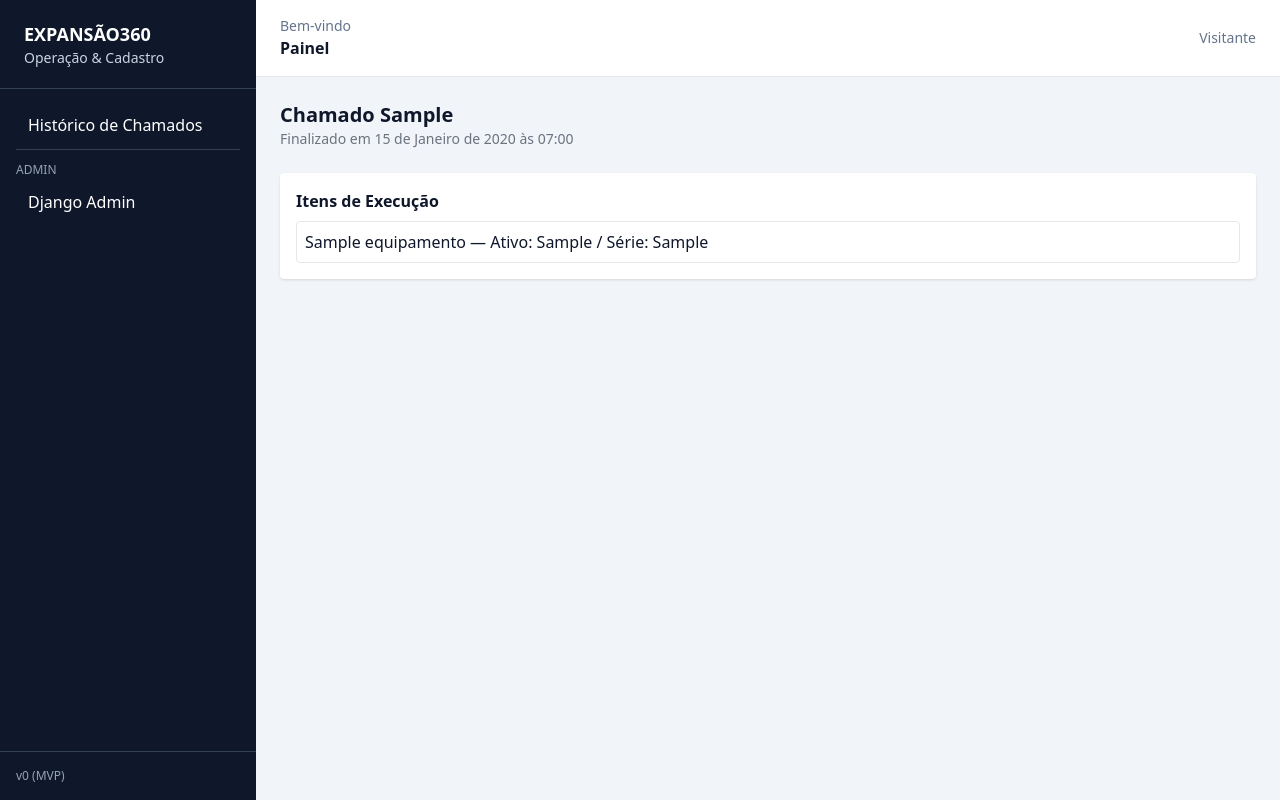
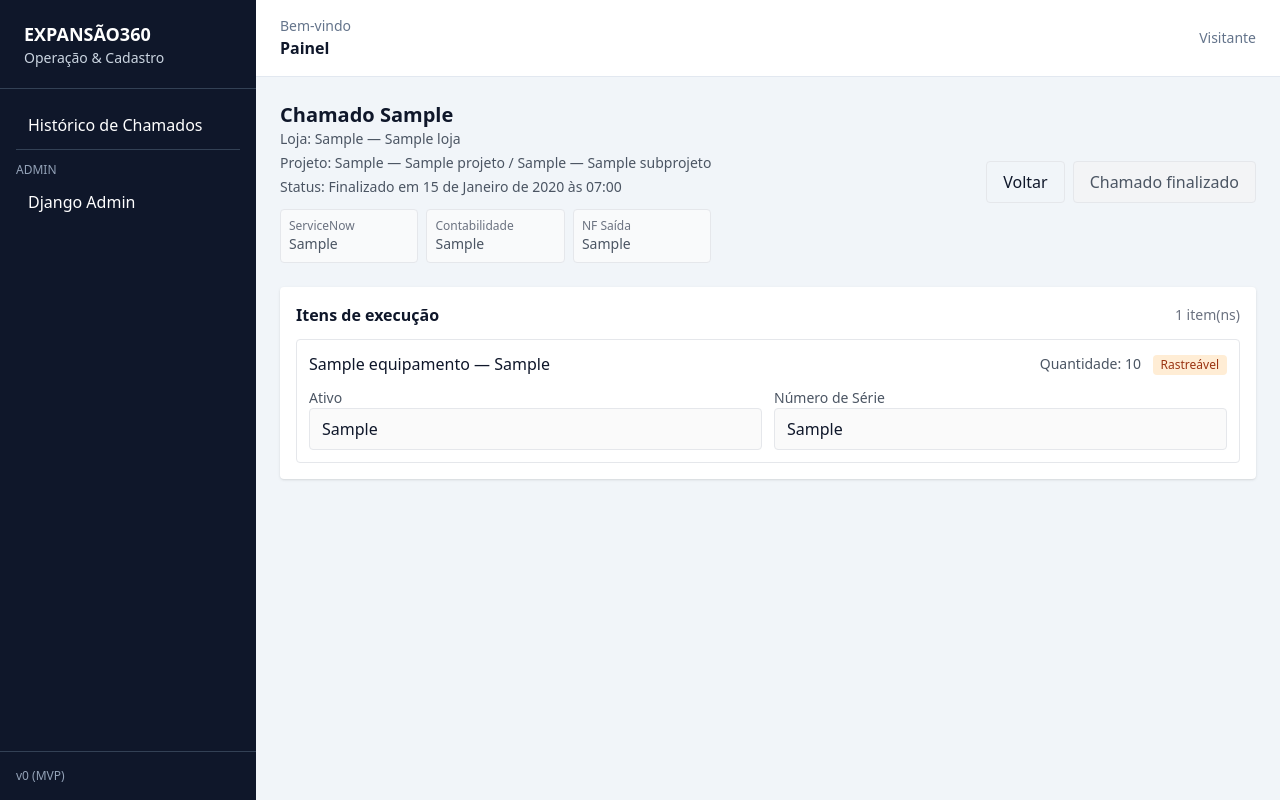
Before and after one commit to JonasFarias93/expansao360, a Django app: page /execucao/chamado/1/ in a window 1280 px wide. Run offline with Django 5.2, Linux system fonts and the light colour scheme; tables that the repository leaves empty hold one stand-in row (values such as "Sample post"); some libraries are stand-ins or nearby versions.

Commit message:
feat(web): permitir edição dos itens no detalhe do chamado

```diff
--- a/web/execucao/templates/execucao/chamado_detalhe.html
+++ b/web/execucao/templates/execucao/chamado_detalhe.html
@@ -2,44 +2,147 @@
 
 {% block content %}
 <div class="space-y-6">
-  <div class="flex justify-between items-center">
+
+  <div class="flex flex-col gap-2 md:flex-row md:items-center md:justify-between">
     <div>
       <h1 class="text-xl font-semibold">
         Chamado {{ chamado.protocolo }}
       </h1>
-      <p class="text-sm text-gray-500">
+
+      <div class="text-sm text-gray-600 space-y-1">
+        <div>
+          <span class="font-medium">Loja:</span> {{ chamado.loja.codigo }} — {{ chamado.loja.nome }}
+        </div>
+        <div>
+          <span class="font-medium">Projeto:</span> {{ chamado.projeto.codigo }} — {{ chamado.projeto.nome }}
+          {% if chamado.subprojeto %}
+            / {{ chamado.subprojeto.codigo }} — {{ chamado.subprojeto.nome }}
+          {% endif %}
+        </div>
+        <div>
+          <span class="font-medium">Status:</span>
           {% if chamado.finalizado_em %}
             Finalizado em {{ chamado.finalizado_em }}
           {% else %}
             Em aberto
           {% endif %}
-      </p>
         </div>
 
+        <div class="pt-2 grid grid-cols-1 md:grid-cols-3 gap-2">
+          <div class="bg-gray-50 border rounded p-2">
+            <div class="text-xs text-gray-500">ServiceNow</div>
+            <div class="text-sm">{{ chamado.servicenow_numero|default:"—" }}</div>
+          </div>
+          <div class="bg-gray-50 border rounded p-2">
+            <div class="text-xs text-gray-500">Contabilidade</div>
+            <div class="text-sm">{{ chamado.contabilidade_numero|default:"—" }}</div>
+          </div>
+          <div class="bg-gray-50 border rounded p-2">
+            <div class="text-xs text-gray-500">NF Saída</div>
+            <div class="text-sm">{{ chamado.nf_saida_numero|default:"—" }}</div>
+          </div>
+        </div>
+
+      </div>
+    </div>
+
+    <div class="flex gap-2">
+      <a href="{% url 'execucao:historico' %}" class="px-4 py-2 border rounded">
+        Voltar
+      </a>
+
       {% if not chamado.finalizado_em %}
+        <button form="form-itens" class="px-4 py-2 bg-blue-600 text-white rounded">
+          Salvar itens
+        </button>
+
         <form method="post" action="{% url 'execucao:chamado_finalizar' chamado.id %}">
           {% csrf_token %}
           <button class="px-4 py-2 bg-green-600 text-white rounded">
-          Finalizar Chamado
+            Finalizar
           </button>
         </form>
+      {% else %}
+        <span class="px-4 py-2 bg-gray-100 text-gray-600 rounded border">
+          Chamado finalizado
+        </span>
+      {% endif %}
+    </div>
+  </div>
+
+  <div class="bg-white shadow rounded p-4">
+    <div class="flex items-center justify-between mb-3">
+      <h2 class="font-semibold">Itens de execução</h2>
+      <div class="text-sm text-gray-500">{{ itens|length }} item(ns)</div>
+    </div>
+
+    <form id="form-itens" method="post" action="{% url 'execucao:chamado_atualizar_itens' chamado.id %}">
+      {% csrf_token %}
+
+      <div class="space-y-3">
+        {% for item in itens %}
+          <div class="border rounded p-3">
+            <div class="flex flex-col gap-1 md:flex-row md:items-center md:justify-between">
+              <div class="font-medium">
+                {{ item.equipamento.nome }} — {{ item.tipo }}
+              </div>
+              <div class="text-sm text-gray-600">
+                Quantidade: <span class="font-medium">{{ item.quantidade }}</span>
+                {% if item.tem_ativo %}
+                  <span class="ml-2 inline-flex items-center px-2 py-0.5 text-xs rounded bg-orange-100 text-orange-800">
+                    Rastreável
+                  </span>
+                {% else %}
+                  <span class="ml-2 inline-flex items-center px-2 py-0.5 text-xs rounded bg-sky-100 text-sky-800">
+                    Contável
+                  </span>
+                {% endif %}
+              </div>
+            </div>
+
+            {% if item.tem_ativo %}
+              <div class="mt-3 grid grid-cols-1 md:grid-cols-2 gap-3">
+                <div>
+                  <label class="block text-sm text-gray-600">Ativo</label>
+                  <input
+                    name="ativo_{{ item.id }}"
+                    value="{{ item.ativo }}"
+                    class="w-full border rounded px-3 py-2"
+                    {% if chamado.finalizado_em %}disabled{% endif %}
+                  />
+                </div>
+                <div>
+                  <label class="block text-sm text-gray-600">Número de Série</label>
+                  <input
+                    name="serie_{{ item.id }}"
+                    value="{{ item.numero_serie }}"
+                    class="w-full border rounded px-3 py-2"
+                    {% if chamado.finalizado_em %}disabled{% endif %}
+                  />
+                </div>
+              </div>
+            {% else %}
+              <div class="mt-3 flex items-center gap-2">
+                <input
+                  type="checkbox"
+                  name="confirmado_{{ item.id }}"
+                  {% if item.confirmado %}checked{% endif %}
+                  {% if chamado.finalizado_em %}disabled{% endif %}
+                />
+                <span class="text-sm">Confirmado</span>
+              </div>
+            {% endif %}
+          </div>
+        {% endfor %}
+      </div>
+    </form>
+
+    {% if not itens %}
+      <div class="text-sm text-gray-600">
+        Nenhum item gerado para este chamado.
+      </div>
     {% endif %}
   </div>
 
-  <div class="bg-white shadow rounded p-4">
-    <h2 class="font-semibold mb-2">Itens de Execução</h2>
-    <ul class="space-y-2">
-      {% for item in itens %}
-        <li class="border rounded p-2">
-          {{ item.equipamento.nome }}
-          {% if item.tem_ativo %}
-            — Ativo: {{ item.ativo }} / Série: {{ item.numero_serie }}
-          {% else %}
-            — Item contável
-          {% endif %}
-        </li>
-      {% endfor %}
-    </ul>
-  </div>
 </div>
 {% endblock %}
--- a/web/execucao/urls.py
+++ b/web/execucao/urls.py
@@ -8,6 +8,11 @@ urlpatterns = [
     path("historico/", views.historico, name="historico"),
     path("chamado/<int:chamado_id>/", views.chamado_detalhe, name="chamado_detalhe"),
     path(
+        "chamado/<int:chamado_id>/itens/",
+        views.chamado_atualizar_itens,
+        name="chamado_atualizar_itens",
+    ),
+    path(
         "chamado/<int:chamado_id>/finalizar/",
         views.chamado_finalizar,
         name="chamado_finalizar",
--- a/web/execucao/views.py
+++ b/web/execucao/views.py
@@ -1,10 +1,12 @@
 # web/execucao/views.py# Create your views here.
 from django.contrib import messages
+from django.core.exceptions import ValidationError
+from django.db import transaction
 from django.db.models import Q
 from django.shortcuts import get_object_or_404, redirect, render
 from django.views.decorators.http import require_POST
 
-from .models import Chamado, InstalacaoItem
+from .models import Chamado
 
 
 def historico(request):
@@ -37,31 +39,56 @@ def historico(request):
 
 
 def chamado_detalhe(request, chamado_id):
-    chamado = get_object_or_404(Chamado, pk=chamado_id)
-    itens = InstalacaoItem.objects.filter(chamado=chamado).order_by("id")
+    chamado = get_object_or_404(
+        Chamado.objects.select_related("loja", "projeto", "subprojeto", "kit"),
+        pk=chamado_id,
+    )
+    itens = list(chamado.itens.select_related("equipamento").all().order_by("id"))
 
     return render(
         request,
         "execucao/chamado_detalhe.html",
-        {
-            "chamado": chamado,
-            "itens": itens,
-        },
+        {"chamado": chamado, "itens": itens},
     )
+
+
+@require_POST
+@transaction.atomic
+def chamado_atualizar_itens(request, chamado_id):
+    chamado = get_object_or_404(Chamado, pk=chamado_id)
+
+    if chamado.status == Chamado.Status.FINALIZADO:
+        messages.warning(request, "Chamado já está finalizado. Não é possível editar itens.")
+        return redirect("execucao:chamado_detalhe", chamado_id=chamado.id)
+
+    itens = list(chamado.itens.select_related("equipamento").all())
+
+    for item in itens:
+        if item.tem_ativo:
+            item.ativo = (request.POST.get(f"ativo_{item.id}") or "").strip()
+            item.numero_serie = (request.POST.get(f"serie_{item.id}") or "").strip()
+        else:
+            item.confirmado = request.POST.get(f"confirmado_{item.id}") == "on"
+
+        item.save(update_fields=["ativo", "numero_serie", "confirmado"])
+
+    messages.success(request, "Itens atualizados com sucesso.")
+    return redirect("execucao:chamado_detalhe", chamado_id=chamado.id)
 
 
 @require_POST
 def chamado_finalizar(request, chamado_id):
     chamado = get_object_or_404(Chamado, pk=chamado_id)
 
-    if chamado.finalizado_em:
-        messages.warning(request, "Chamado já está finalizado.")
-        return redirect("execucao:chamado_detalhe", chamado_id=chamado.id)
-
     try:
         chamado.finalizar()
-    except Exception as exc:
-        messages.error(request, str(exc))
+    except ValidationError as exc:
+        # exc pode ser lista, dict ou string — normalize para messages
+        if hasattr(exc, "messages"):
+            for msg in exc.messages:
+                messages.error(request, msg)
+        else:
+            messages.error(request, str(exc))
         return redirect("execucao:chamado_detalhe", chamado_id=chamado.id)
 
     messages.success(request, "Chamado finalizado com sucesso.")
```
Also changed, not shown: web/execucao/templates/execucao/components/_chamado_header.html (added), web/execucao/templates/execucao/components/_itens_execeucao.html (added). Lines whose indentation alone changed are shown as unchanged.
